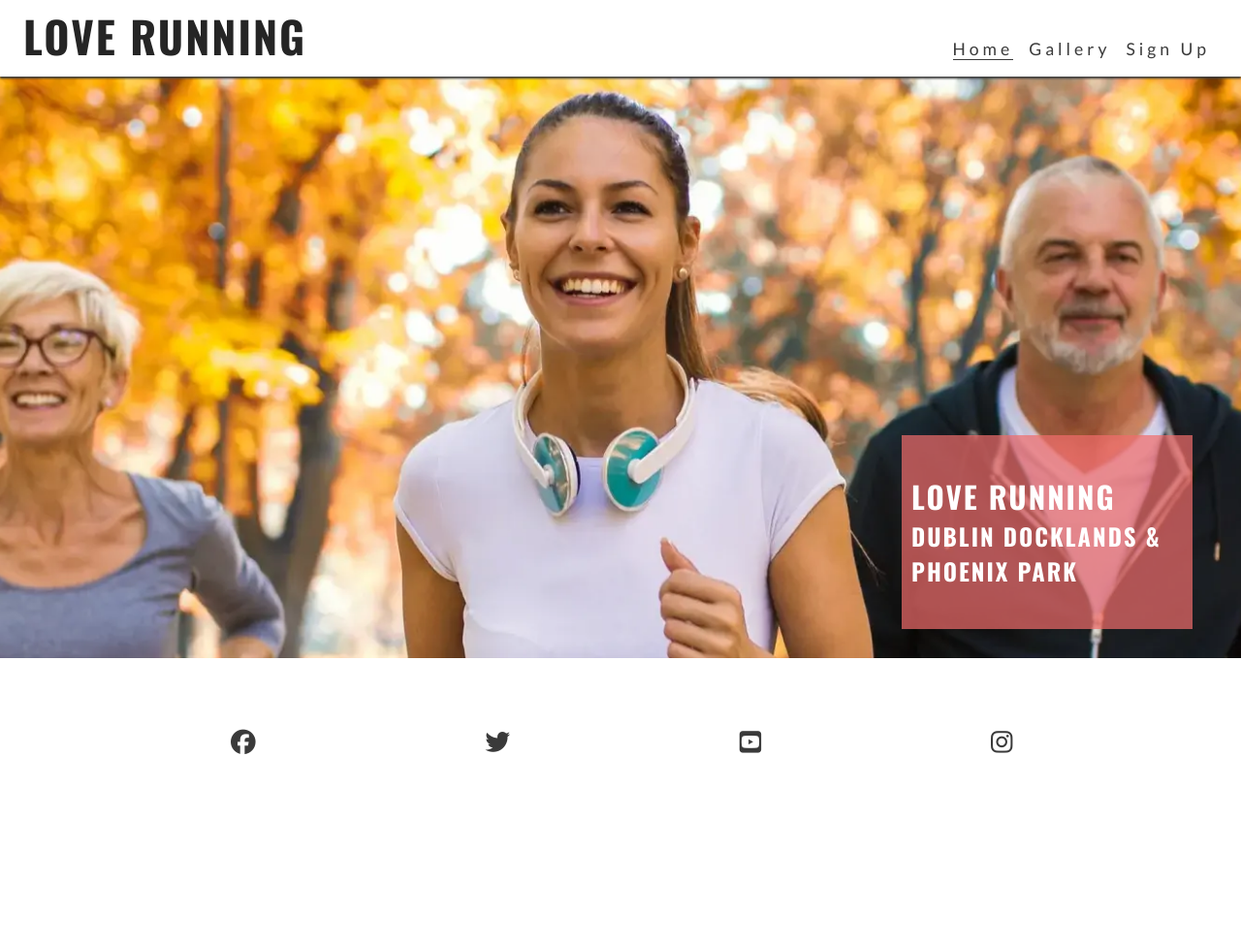
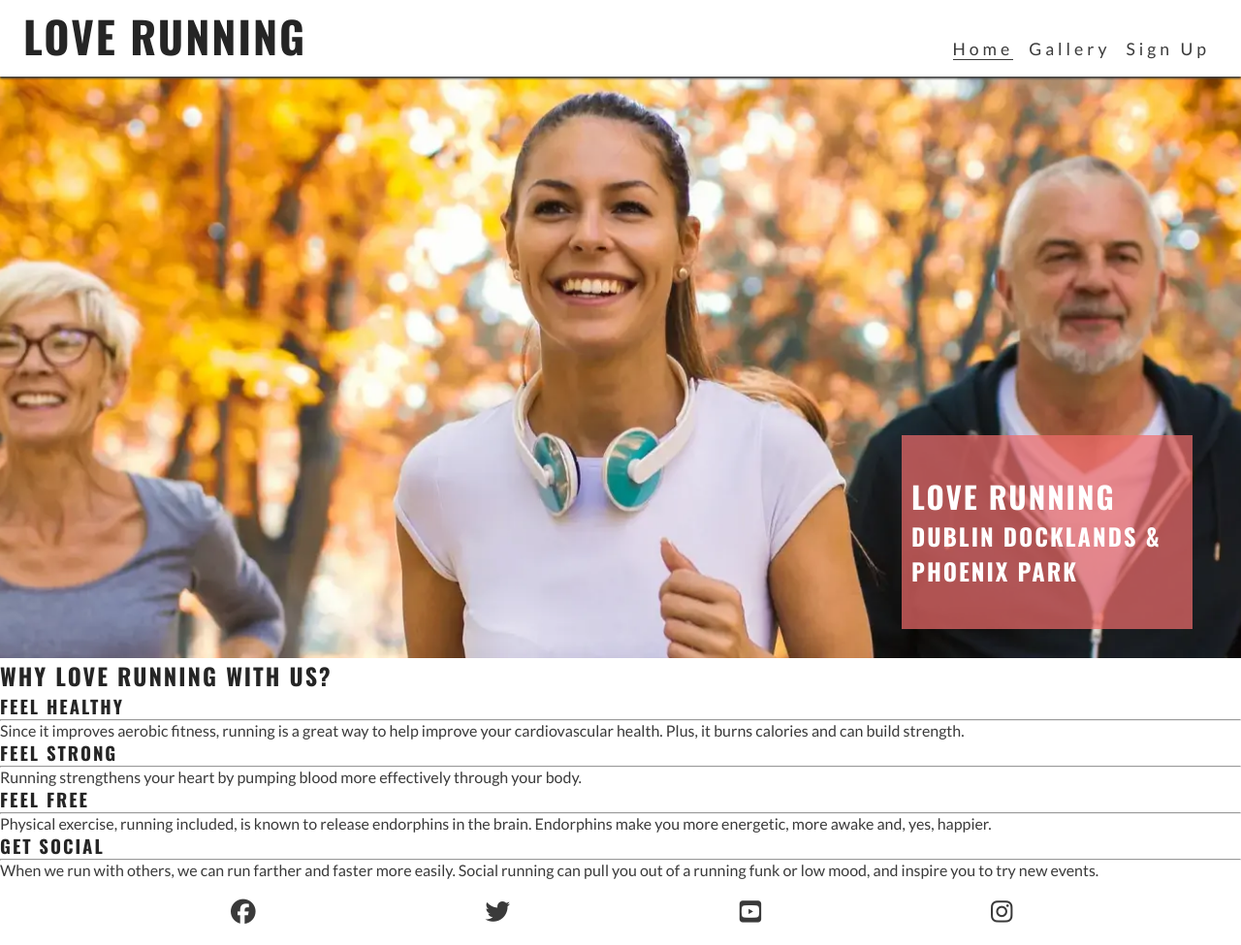
Before and after one commit to Soro82/love-running3, a plain HTML site: page index.html in a window 1280 px wide. Shown: the whole page at 97% size. Before the commit the page ends 800 px from the top, so only its background shows below. Drawn offline with nearby package versions, Linux system fonts and the light colour scheme.

Commit message:
Add headings and paragraphs to reasons section

```diff
--- a/index.html
+++ b/index.html
@@ -58,6 +58,44 @@
                 <h3>Dublin Docklands & Phoenix Park</h3>
             </div>
         </section>
+
+        <section id="reasons">
+            <h2>Why love running with us?</h2>
+            <div id="benefits">
+                <div id="benefits-physical">
+                    <div>
+                        <h3>FEEL HEALTHY</h3>
+                        <hr>
+                        <p>Since it improves aerobic fitness, running is a great
+                             way to help improve your cardiovascular health. Plus, it burns
+                        calories and can build strength.</p>
+                    </div>
+                    <div>
+                        <h3>FEEL STRONG</h3>
+                        <hr>
+                        <p>Running strengthens your heart by pumping blood more
+                            effectively through your body.</p>
+                    </div>
+                </div>
+                <div id="benefits-mental">
+                    <div>
+                        <h3>FEEL FREE</h3>
+                        <hr>
+                        <p>Physical exercise, running included, is known to
+                            release endorphins in the brain. Endorphins make
+                            you more energetic,
+                        more awake and, yes, happier.</p>
+                    </div>
+                    <div>
+                        <h3>GET SOCIAL</h3>
+                        <hr>
+                        <p>When we run with others, we can run farther and faster
+                            more easily. Social running can pull you out of a
+                            running funk or low mood, and inspire you to try new events.</p>
+                    </div>
+                </div>
+            </div>
+        </section>
     </main>
     <!-- Footer -->
     <footer>
```
